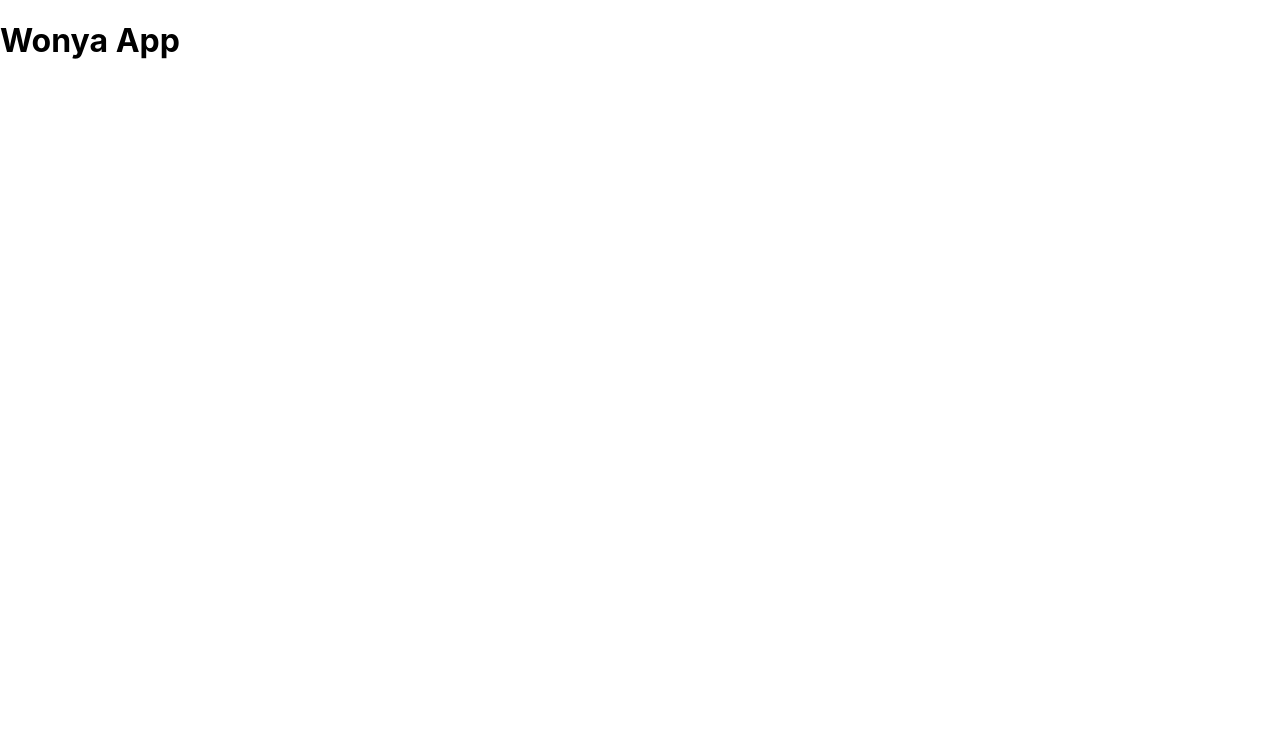
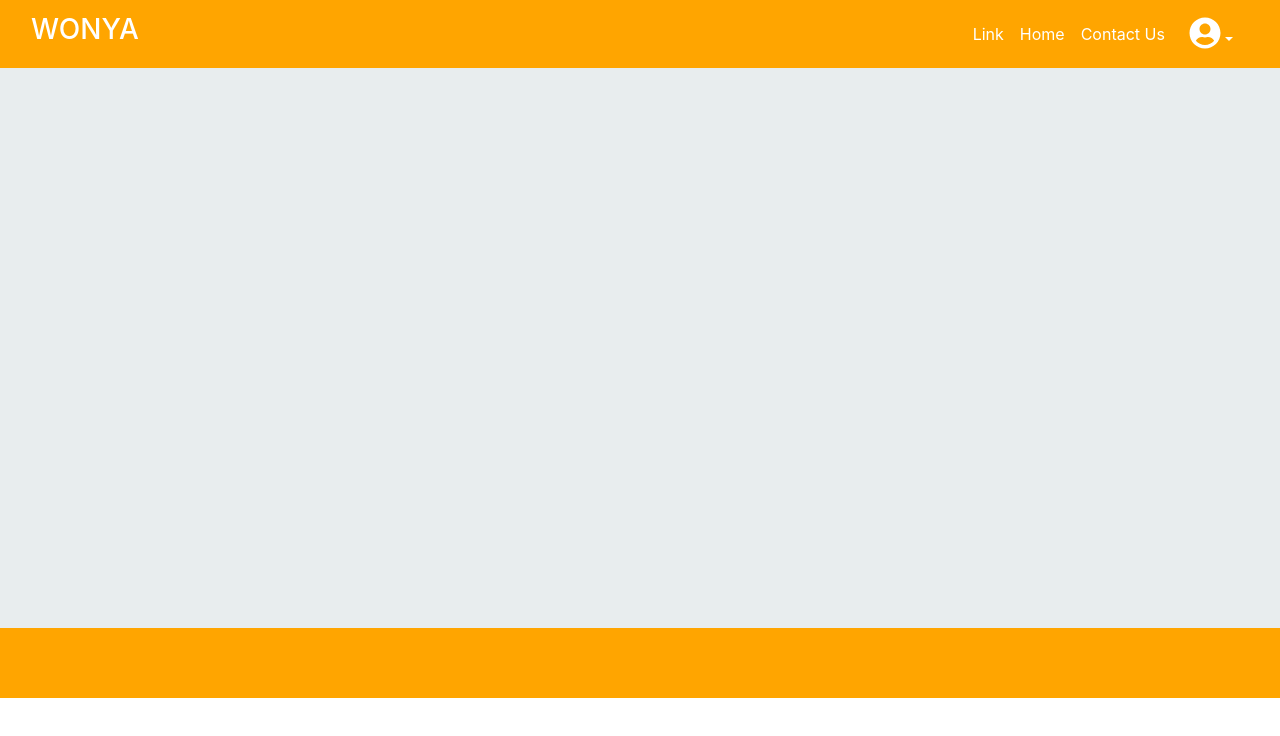
Before and after one commit to BuildForSDG/team-271-frontend, a React (Create React App) app: page / in a window 1280 px wide. Shown: the top 736 px of the page. Built offline with nearby package versions, Linux system fonts and the light colour scheme.

Commit message:
implements redirect page

```diff
--- a/package.json
+++ b/package.json
@@ -4,10 +4,15 @@
   "private": false,
   "homepage": "https://buildforsdg.github.io/team-271-frontend/",
   "dependencies": {
+    "@fortawesome/fontawesome-svg-core": "^1.2.28",
+    "@fortawesome/free-solid-svg-icons": "^5.13.0",
+    "@fortawesome/react-fontawesome": "^0.1.10",
     "@testing-library/jest-dom": "^4.2.4",
     "@testing-library/react": "^9.3.2",
     "@testing-library/user-event": "^7.1.2",
+    "bootstrap": "^4.5.0",
     "react": "^16.13.1",
+    "react-bootstrap": "^1.0.1",
     "react-dom": "^16.13.1",
     "react-scripts": "3.4.1",
     "yup": "^0.28.5"
--- a/src/App.jsx
+++ b/src/App.jsx
@@ -1,11 +1,18 @@
 import React from 'react';
+import 'bootstrap/dist/css/bootstrap.min.css';
+import TopBar from './containers/topbar/topBar';
+import Main from './containers/main/main';
+import Footer from './containers/footer/footer';
+
+
 
 function App() {
   return (
-    <div className="App">
-      <header className="App-header"></header>
-      <h1>Wonya App</h1>
-    </div>
+    <React.Fragment>
+        <TopBar/>
+        <Main/>
+        <Footer/>
+    </React.Fragment>
   );
 }
 
--- /dev/null
+++ b/src/containers/footer/footer.css
@@ -0,0 +1,4 @@
+#footer{
+    background-color: orange;
+    height: 70px;
+}
--- /dev/null
+++ b/src/containers/footer/footer.jsx
@@ -0,0 +1,14 @@
+import React from 'react'
+import './footer.css';
+import {Container} from 'react-bootstrap';
+
+
+function Footer(){
+    return (
+        <Container fluid id='footer'>
+
+        </Container>
+    )
+}
+
+export default Footer;
--- /dev/null
+++ b/src/containers/main/main.css
@@ -0,0 +1,5 @@
+#main{
+    background-color: rgb(232, 237, 238);
+    /* height set for show purposes */
+    height: 560px;
+}
--- /dev/null
+++ b/src/containers/main/main.jsx
@@ -0,0 +1,15 @@
+import React from 'react'
+import './main.css';
+import {Container} from 'react-bootstrap';
+
+
+
+function Main(){
+    return (
+        <Container fluid id='main'>
+
+        </Container>
+    )
+}
+
+export default Main;
--- /dev/null
+++ b/src/containers/topbar/topBar.css
@@ -0,0 +1,16 @@
+#topbar{
+    background-color: orange;
+
+}
+#brand{
+    color: white;
+}
+#basic-nav-dropdown{
+    color: white;
+}
+#lin{
+    color: white;
+}
+#nav-lgout-btn{
+
+}
--- /dev/null
+++ b/src/containers/topbar/topBar.jsx
@@ -0,0 +1,50 @@
+import React, {useState} from 'react';
+import 'bootstrap/dist/css/bootstrap.min.css';
+import './topBar.css';
+import { FontAwesomeIcon } from "@fortawesome/react-fontawesome";
+import {Container, Navbar, Nav, NavDropdown, Modal, Button} from 'react-bootstrap';
+import { faUserCircle } from "@fortawesome/free-solid-svg-icons";
+
+function TopBar(){
+    const [show, setShow] = useState(false);
+
+    const handleClose = () => setShow(false);
+    const handleShow = () => setShow(true)
+
+    return(
+        <Container fluid id='topbar'>
+            <Navbar expand="lg" id="navbar">
+            <Navbar.Brand href="#" id='brand'><h3>WONYA</h3></Navbar.Brand>
+            <Navbar.Toggle aria-controls="basic-navbar-nav" />
+            <Navbar.Collapse id="basic-navbar-nav">
+                <Nav className="nav ml-auto">
+                    <Nav.Link href="#" id='lin'>Link</Nav.Link>
+                    <Nav.Link href="#" id='lin'>Home</Nav.Link>
+                    <Nav.Link href="#" id='lin'>Contact Us</Nav.Link>
+                </Nav>
+                <NavDropdown alignRight title={<FontAwesomeIcon icon={faUserCircle} size='2x'/>} id="basic-nav-dropdown">
+                    <NavDropdown.Item href="#" onClick={handleShow} >Logout</NavDropdown.Item>
+                </NavDropdown>
+            </Navbar.Collapse>
+        </Navbar>
+
+        <Modal show={show} onHide={handleClose}>
+            <Modal.Header closeButton>
+                <Modal.Title>Sign Out</Modal.Title>
+            </Modal.Header>
+            <Modal.Body>Are you sure you want to signout?</Modal.Body>
+            <Modal.Footer>
+                <Button variant="secondary" onClick={handleClose}>
+                    Cancel
+                </Button>
+                <Button variant="primary" onClick={handleClose}>
+                    Confirm
+                </Button>
+            </Modal.Footer>
+        </Modal>
+
+        </Container>
+    )
+}
+
+export default TopBar;
```
Also changed, not shown: src/components/topBar/logo.jsx (added, +9 -0 lines), public/index.html (line endings or trailing spaces), 1 other file (tests, documents, lock files or other folders).
